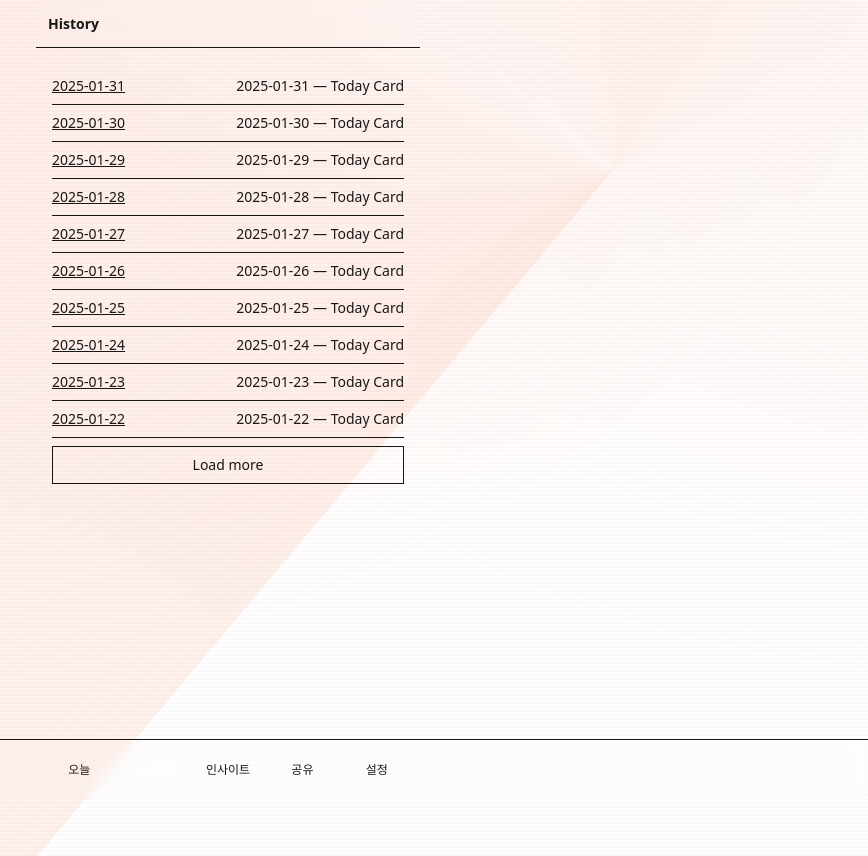
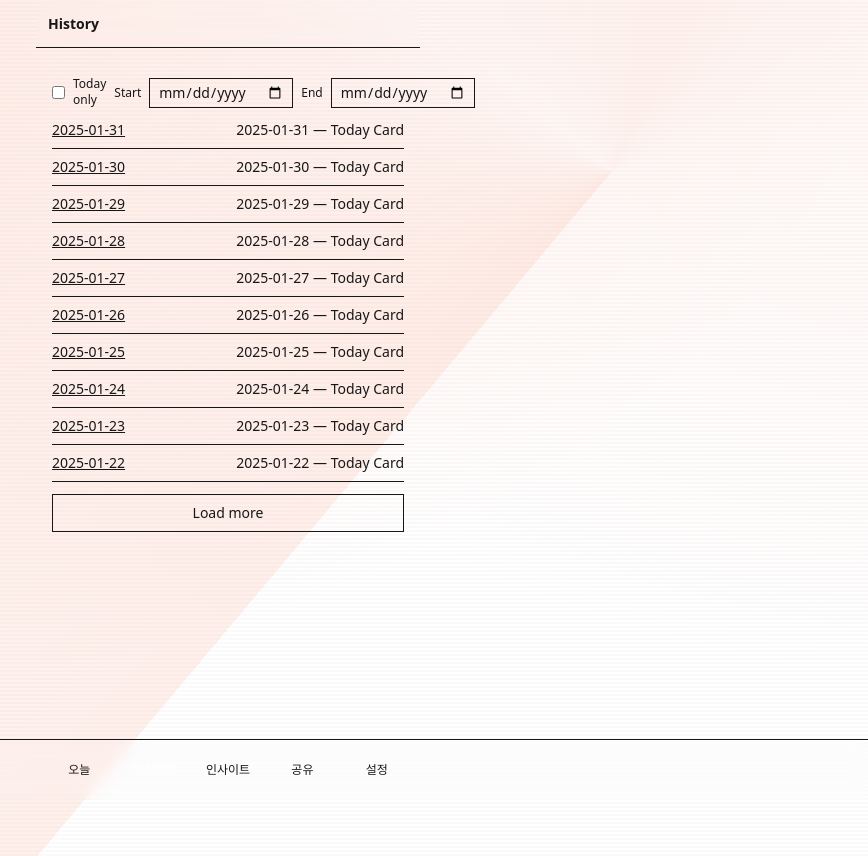
Before and after one commit to sjwoo1999/dayframe, a Next.js app: page /history in a window 1280 px wide. Shown: the whole page, without its empty margins (412-1280 px from the left). Built offline with nearby package versions, Linux system fonts and the light colour scheme.

Commit message:
feat(history): add filters (today/date-range) and empty state

```diff
--- a/src/features/history/HistoryList.client.tsx
+++ b/src/features/history/HistoryList.client.tsx
@@ -2,18 +2,30 @@
 
 import * as React from "react";
 import Link from "next/link";
+import { type HistoryFilters } from "@/features/history/pagination";
 
 export type HistoryItem = { date: string; title: string };
 
-function mockFetch(page: number, pageSize: number): Promise<{ items: HistoryItem[]; hasMore: boolean }>{
+function mockFetch(page: number, pageSize: number, filters?: HistoryFilters): Promise<{ items: HistoryItem[]; hasMore: boolean }>{
   // generate descending dates from 2025-01-31
   const start = new Date("2025-01-31");
-  const all = Array.from({ length: 60 }).map((_, i) => {
+  let all = Array.from({ length: 60 }).map((_, i) => {
     const d = new Date(start);
     d.setDate(start.getDate() - i);
     const iso = d.toISOString().slice(0, 10);
     return { date: iso, title: `${iso} — Today Card` };
   });
+  // apply filters
+  if (filters?.todayOnly) {
+    const today = new Date().toISOString().slice(0, 10);
+    all = all.filter(it => it.date === today);
+  }
+  if (filters?.start) {
+    all = all.filter(it => it.date >= filters.start!);
+  }
+  if (filters?.end) {
+    all = all.filter(it => it.date <= filters.end!);
+  }
   const offset = page * pageSize;
   const slice = all.slice(offset, offset + pageSize);
   return Promise.resolve({ items: slice, hasMore: offset + pageSize < all.length });
@@ -24,18 +36,19 @@ export function HistoryListClient() {
   const [items, setItems] = React.useState<HistoryItem[]>([]);
   const [hasMore, setHasMore] = React.useState(true);
   const [loading, setLoading] = React.useState(false);
+  const [filters, setFilters] = React.useState<HistoryFilters>({ todayOnly: false });
 
   React.useEffect(() => {
     let mounted = true;
     setLoading(true);
-    mockFetch(page, 10).then(({ items: next, hasMore }) => {
+    mockFetch(page, 10, filters).then(({ items: next, hasMore }) => {
       if (!mounted) return;
       setItems(prev => page === 0 ? next : [...prev, ...next]);
       setHasMore(hasMore);
       setLoading(false);
     });
     return () => { mounted = false; };
-  }, [page]);
+  }, [page, filters]);
 
   // refresh when broadcasted update happens
   React.useEffect(() => {
@@ -44,8 +57,46 @@ export function HistoryListClient() {
     return () => window.removeEventListener('dayframe:updated', handler);
   }, []);
 
+  // handlers
+  function onToggleTodayOnly() {
+    setPage(0);
+    setFilters(prev => ({ ...prev, todayOnly: !prev.todayOnly }));
+  }
+  function onChangeStart(e: React.ChangeEvent<HTMLInputElement>) {
+    const v = e.target.value || undefined;
+    setPage(0);
+    setFilters(prev => ({ ...prev, start: v }));
+  }
+  function onChangeEnd(e: React.ChangeEvent<HTMLInputElement>) {
+    const v = e.target.value || undefined;
+    setPage(0);
+    setFilters(prev => ({ ...prev, end: v }));
+  }
+
+  const showEmpty = !loading && items.length === 0;
+
   return (
-    <div className="mt-3 space-y-2 text-sm">
+    <div className="mt-3 space-y-3 text-sm">
+      <div className="flex items-end gap-2">
+        <label className="inline-flex items-center gap-2 text-xs">
+          <input type="checkbox" checked={!!filters.todayOnly} onChange={onToggleTodayOnly} aria-label="Today only" />
+          Today only
+        </label>
+        <div className="ml-auto flex items-center gap-2">
+          <label className="text-xs" htmlFor="start-date">Start</label>
+          <input id="start-date" type="date" className="rounded-[--radius-sm] border border-[--color-border] px-2 py-1" value={filters.start ?? ""} onChange={onChangeStart} />
+          <label className="text-xs" htmlFor="end-date">End</label>
+          <input id="end-date" type="date" className="rounded-[--radius-sm] border border-[--color-border] px-2 py-1" value={filters.end ?? ""} onChange={onChangeEnd} />
+        </div>
+      </div>
+
+      {showEmpty ? (
+        <div className="grid place-items-center py-12 text-center text-[--ll-gray-600]">
+          <p className="mb-3">조건에 맞는 카드가 없어요.</p>
+          <Link href="/capture" className="rounded-[--radius-md] border border-[--color-border] px-3 py-2">오늘 기록 추가</Link>
+        </div>
+      ) : (
+        <>
           <ul className="space-y-2">
             {items.map(it => (
               <li key={it.date} className="flex items-center justify-between border-b border-[--color-border] pb-2">
@@ -59,6 +110,8 @@ export function HistoryListClient() {
               {loading ? 'Loading…' : 'Load more'}
             </button>
           )}
+        </>
+      )}
     </div>
   );
 }
```
Also changed, not shown: 1 other file (tests, documents, lock files or other folders). Lines whose indentation alone changed are shown as unchanged.
